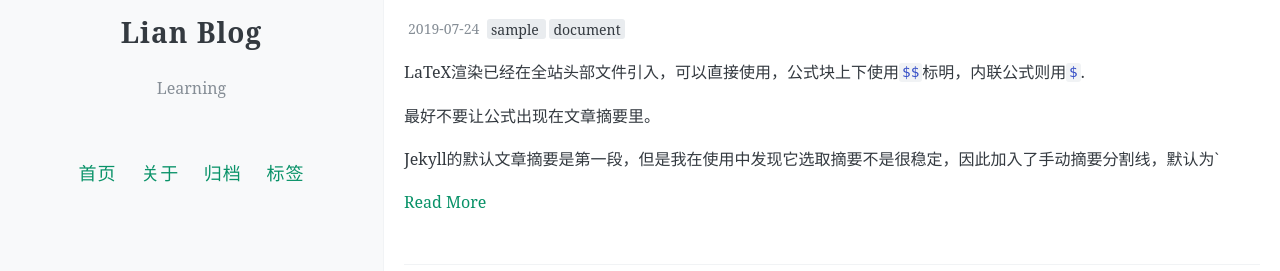
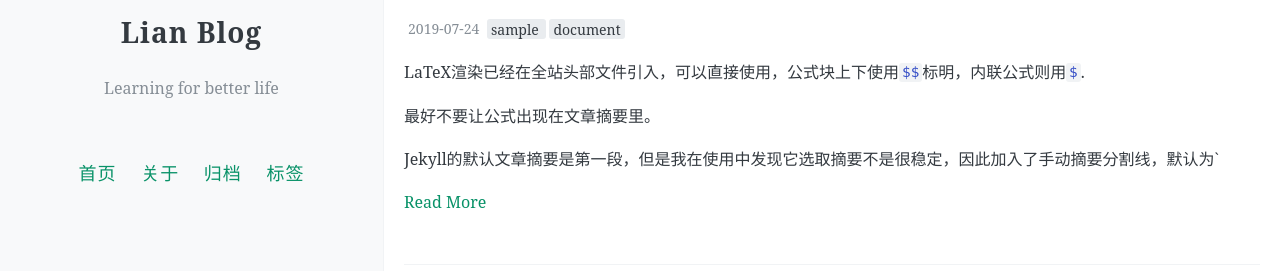
Before and after one commit to Gtyro/Blog, a Jekyll site: the page built from index.html, in a window 1280 px wide. Shown: the part 290-561 px from the top of the page. Built offline with Jekyll 4.4.1, drawn with Linux system fonts in a browser that asks for light colours; the list of posts is cut into pages by our own code; comment, search, counter and statistics services are not loaded.

Commit message:
Update _config.yml

```diff
--- a/_config.yml
+++ b/_config.yml
@@ -8,7 +8,7 @@
 
 # 描述/签名
 name: Lian Blog
-description: Learning
+description: Learning for better life
 
 # 输入你的网站域名（如果你没有添加自己的域名，而是直接用GitHub pages分配的域名的话可以省略）
 url:
```
